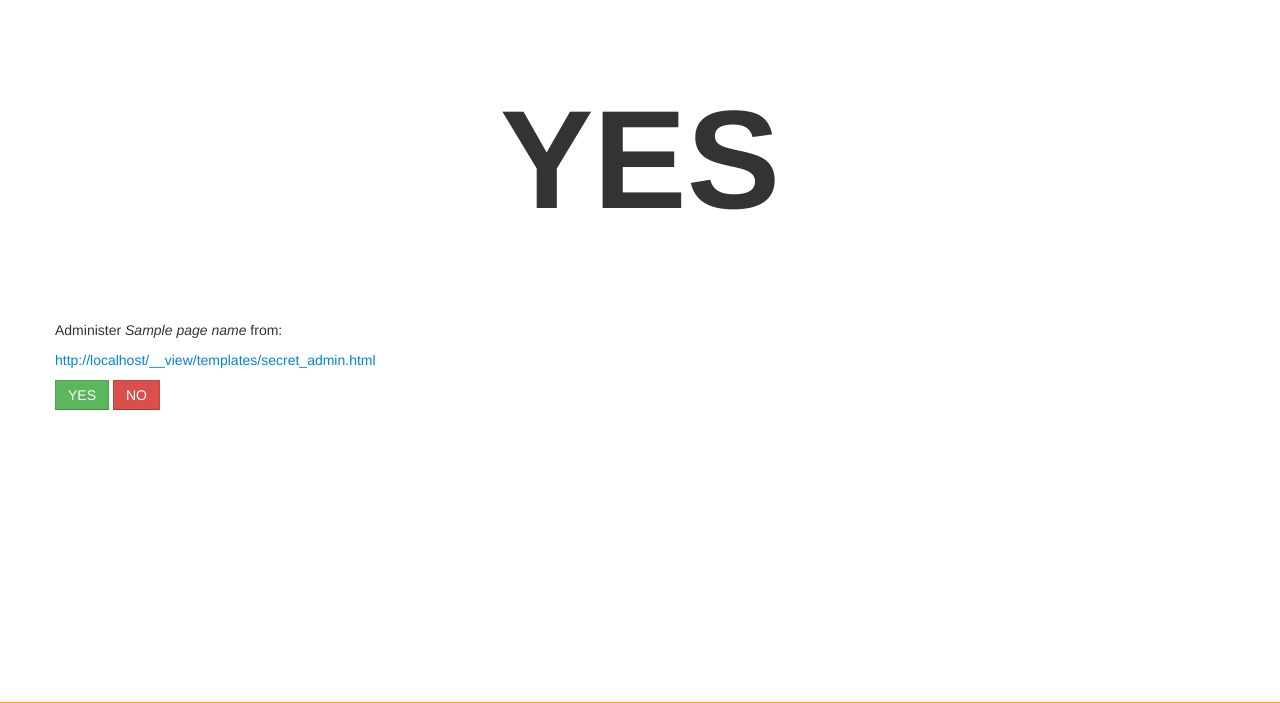
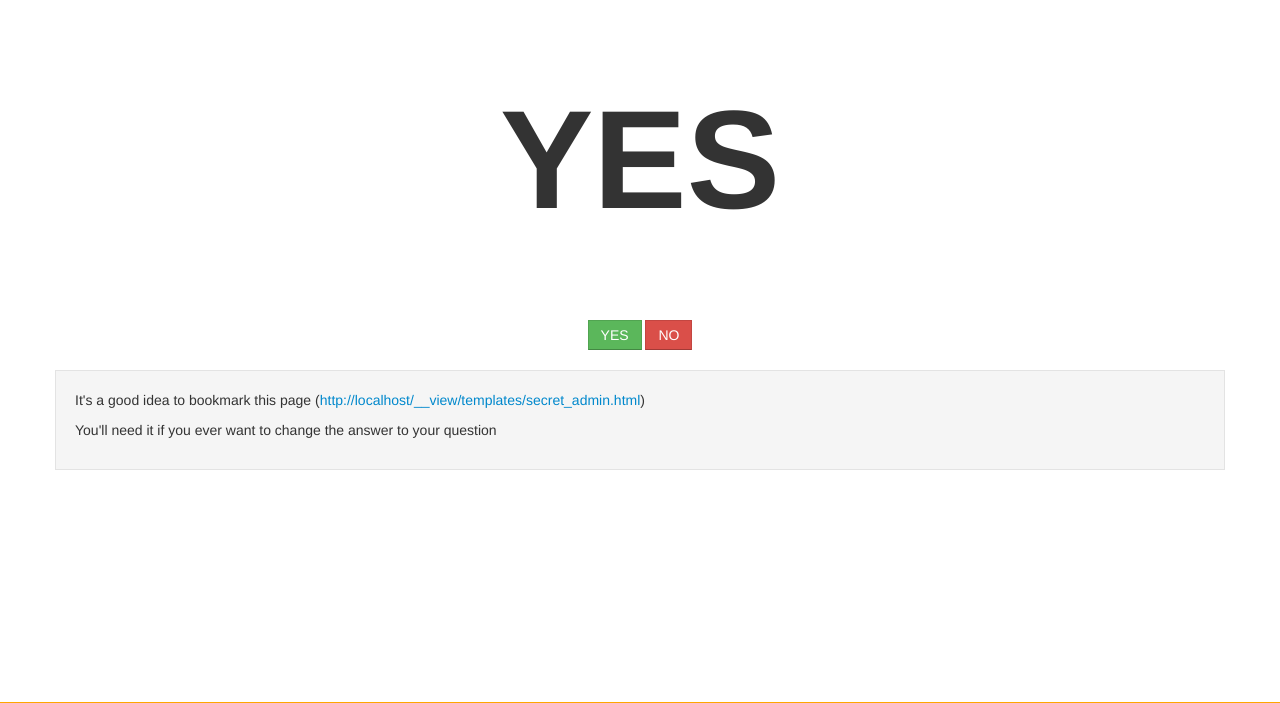
Before and after one commit to exonian/endofit, a Flask app: template templates/secret_admin.html in a window 1280 px wide. Shown: the top 703 px of the page. Run offline with Flask 2, Linux system fonts and the light colour scheme; tables that the repository leaves empty hold one stand-in row (values such as "Sample post"); the template is opened without the code that fills it: values that come from a table or form of the project are taken from there, most other values are stand-ins (such as "Sample title", 1, 10 or a date in 2020); some libraries are stand-ins or nearby versions.

Commit message:
Admin page layout and copy

```diff
--- a/static/css/style.css
+++ b/static/css/style.css
@@ -22,3 +22,6 @@ h1.answer {
   font-size: 10em;
   text-align: center;
   margin: 1em 0; }
+
+form.buttons {
+  text-align: center; }
--- a/static/sass/style.sass
+++ b/static/sass/style.sass
@@ -25,3 +25,6 @@ h1.answer
     font-size: 10em
     text-align: center
     margin: 1em 0
+
+form.buttons
+    text-align: center
--- a/templates/public_admin.html
+++ b/templates/public_admin.html
@@ -3,7 +3,7 @@
 {% block title %}Admin for {{ question_object.page_name }}{% endblock title %}
 
 {% block page %}
-    <form action="" method="post">
+    <form class="buttons" action="" method="post">
         <label>Your secret code<input type="text" name="secret" placeholder="code" /></label>
     </form>
 {% endblock page %}
--- a/templates/secret_admin.html
+++ b/templates/secret_admin.html
@@ -4,11 +4,14 @@
 
 {% block page %}
     <h1 class="answer">{{ question_object.get_display_answer() }}</h1>
-    <p>Administer <em>{{ page_name }}</em> from:</p>
-    <p><a href="{{ request.url }}">{{ request.url }}</a></p>
 
-    <form action="" method="post">
+    <form class="buttons" action="" method="post">
         <button type="submit" class="btn btn-success" name="answer" value="1">YES</button>
         <button type="submit" class="btn btn-danger" name="answer" value="0">NO</button>
     </form>
+
+    <div class="well">
+        <p>It's a good idea to bookmark this page (<a href="{{ request.url }}">{{ request.url }}</a>)</p>
+        <p>You'll need it if you ever want to change the answer to your question</p>
+    </div>
 {% endblock page %}
```
